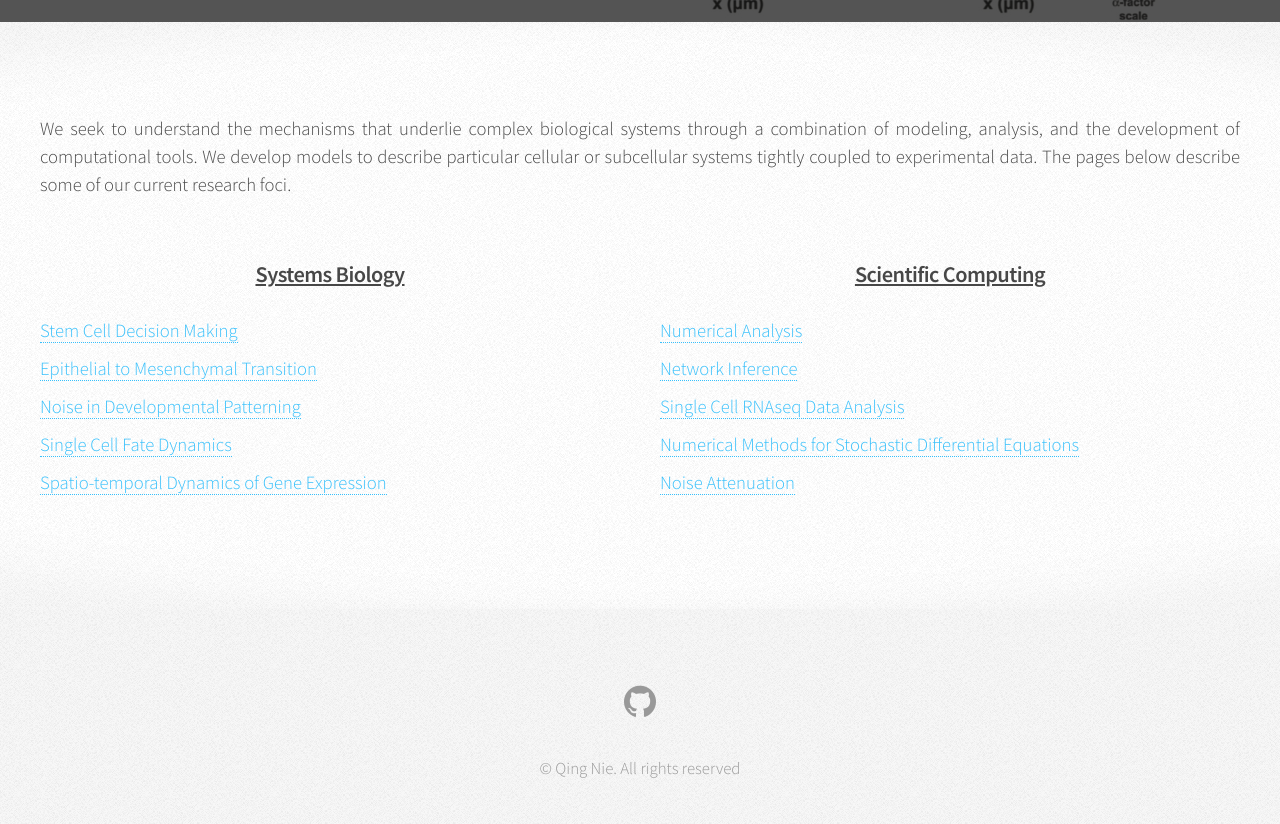
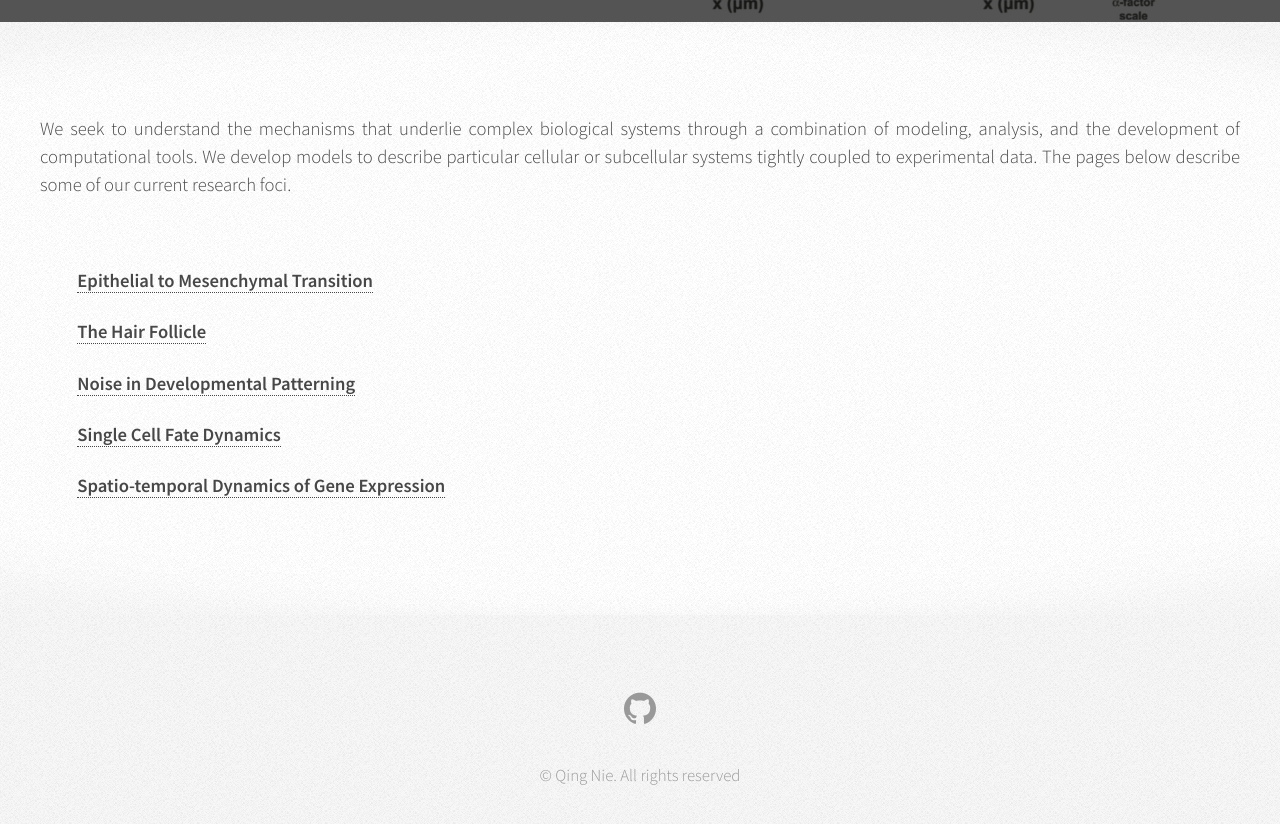
Before and after one commit to NieLab/nielab.github.io, a Jekyll site: the page built from research-topics.html, in a window 1280 px wide and 900 px high, scrolled down 650 px. Shown: the top 824 px of the window. Built offline with Jekyll 4.4.1, drawn with Linux system fonts in a browser that asks for light colours.

Commit message:
update research page and imgs

```diff
--- a/research-topics.html
+++ b/research-topics.html
@@ -31,31 +31,17 @@ layout: default
     <section class="6u">
          <div class="box post">
 
-	  <h3><u>Systems Biology</u></h3>
-	    <ul align="left">
-	      <li><a href="{{ site.baseurl }}/research/cell-decision-making">Stem Cell Decision Making</a></li>
-	      <li><a href="{{ site.baseurl }}/research/emt">Epithelial to Mesenchymal Transition</a></li>
-	      <li><a href="{{ site.baseurl }}/research/developmental-patterning">Noise in Developmental Patterning</a></li>
-	      <li><a href="{{ site.baseurl }}/research/cell-fate-dynamics">Single Cell Fate Dynamics</a></li>
-	      <li><a href="{{ site.baseurl }}/research/gene-expression-dynamics">Spatio-temporal Dynamics of Gene Expression</a></li>
+	   <div style="padding-left:2em;">
+	    <ul>
+	      <li><h4><a href="{{ site.baseurl }}/research/emt">Epithelial to Mesenchymal Transition</a></h4></li>
+	      <li><h4><a href="{{ site.baseurl }}/research/hair-follicle">The Hair Follicle</a></h4></li>
+	      <li><h4><a href="{{ site.baseurl }}/research/developmental-patterning">Noise in Developmental Patterning</a></h4></li>
+	      <li><h4><a href="{{ site.baseurl }}/research/cell-fate-dynamics">Single Cell Fate Dynamics</a></h4></li>
+	      <li><h4><a href="{{ site.baseurl }}/research/gene-expression-dynamics">Spatio-temporal Dynamics of Gene Expression</a></h4></li>
 
 	    </ul>
-	  </div>
-	  </section>
+	    </div>
 
-	  <section class="6u">
-	  <div class="box post">
-
-	      <h3><u>Scientific Computing</u></h3>
-	        <ul align="left">
-	          <li><a href="{{ site.baseurl }}/research/numerical-analysis">Numerical Analysis</a></li>
-	          <li><a href="{{ site.baseurl }}/research/network-inference">Network Inference</a></li>
-	          <li><a href="{{ site.baseurl }}/research/sc-data-analysis">Single Cell RNAseq Data Analysis</a></li>
-	          <li><a href="{{ site.baseurl }}/research/sdes">Numerical Methods for Stochastic Differential Equations</a></li>
-	          <li><a href="{{ site.baseurl }}/research/noise-attenuation">Noise Attenuation</a></li>
-
-	    </ul>
-	  </div>
 	  </div>
    </section>
 
```
Also changed, not shown: _posts/2016-10-31-beach.md (+7 -4 lines), assets/images/beach-football2.jpg (added), assets/images/beach-pi2.jpg (added), assets/images/beach-volley2.jpg (added), 1 other file.
